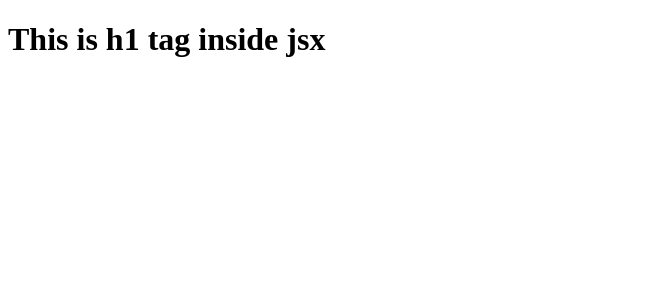
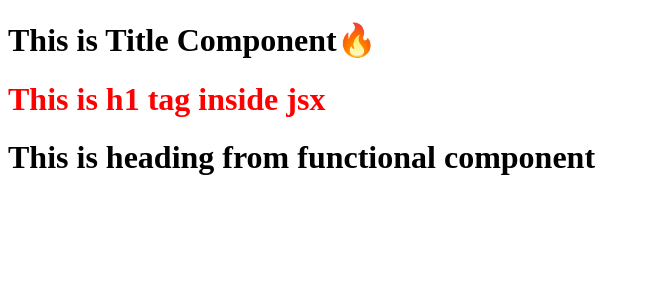
Before and after one commit to ganeshadsul/react-course, a React (Vite) app: page / in a window 1280 px wide. Shown: the top 300 px of the page, without its empty margins (0-650 px from the left). Built offline with nearby package versions, Linux system fonts and the light colour scheme.

Commit message:
Using React Component

```diff
--- a/App.jsx
+++ b/App.jsx
@@ -2,7 +2,26 @@ import React from 'react';
 import ReactDOM from 'react-dom/client';
 
 const root = ReactDOM.createRoot(document.getElementById('root'));
-const heading = <h1>This is h1 tag inside jsx</h1>;
+const heading = <h1 id="heading">This is h1 tag inside jsx</h1>;
 console.log(heading);
+// root.render(heading);
 
-root.render(heading);
+// Creating title using functional Component
+const TitleComponent = () => {
+	return <h1>This is Title Component🔥</h1>;
+};
+root.render(<TitleComponent />);
+
+// Creating nested component
+const HeadingComponent = () => {
+	return (
+		<>
+			<TitleComponent />
+			{heading}
+			<h1 className="heading">
+				This is heading from functional component
+			</h1>
+		</>
+	);
+};
+root.render(<HeadingComponent />);
```
